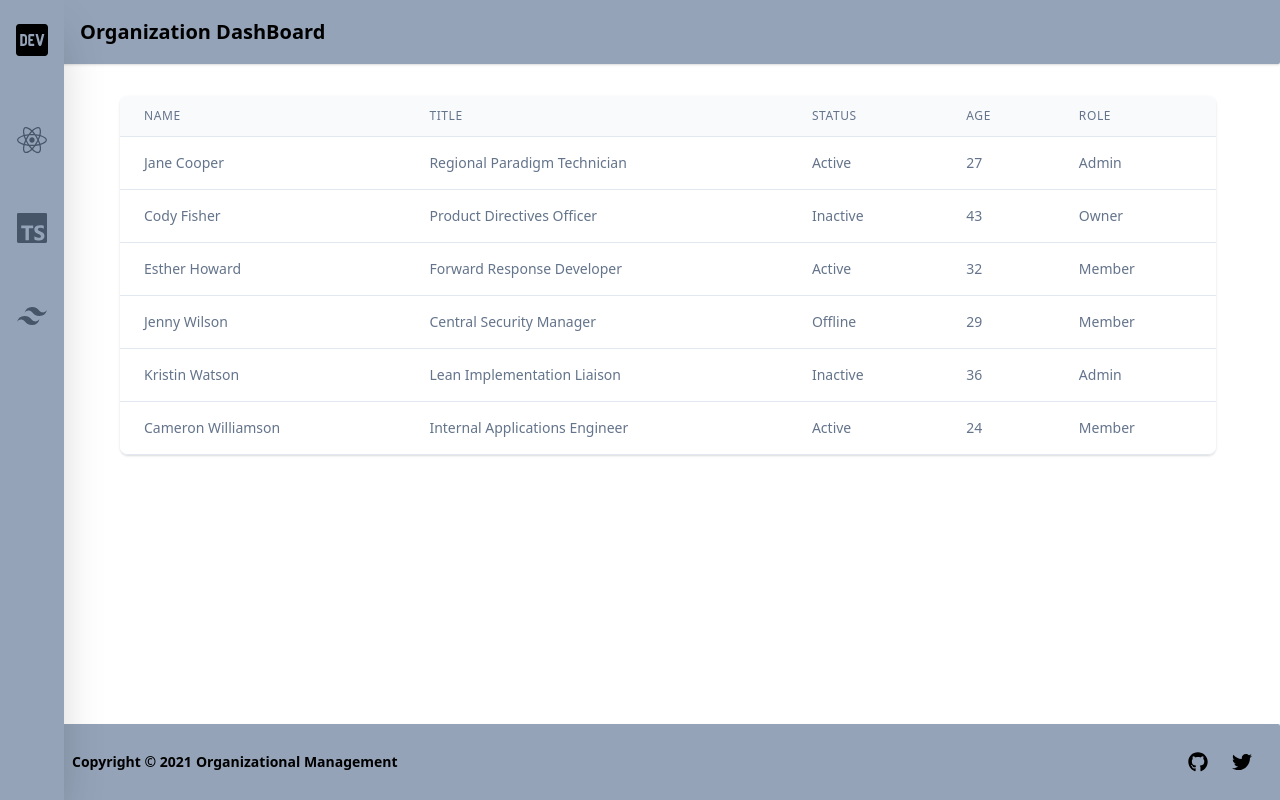
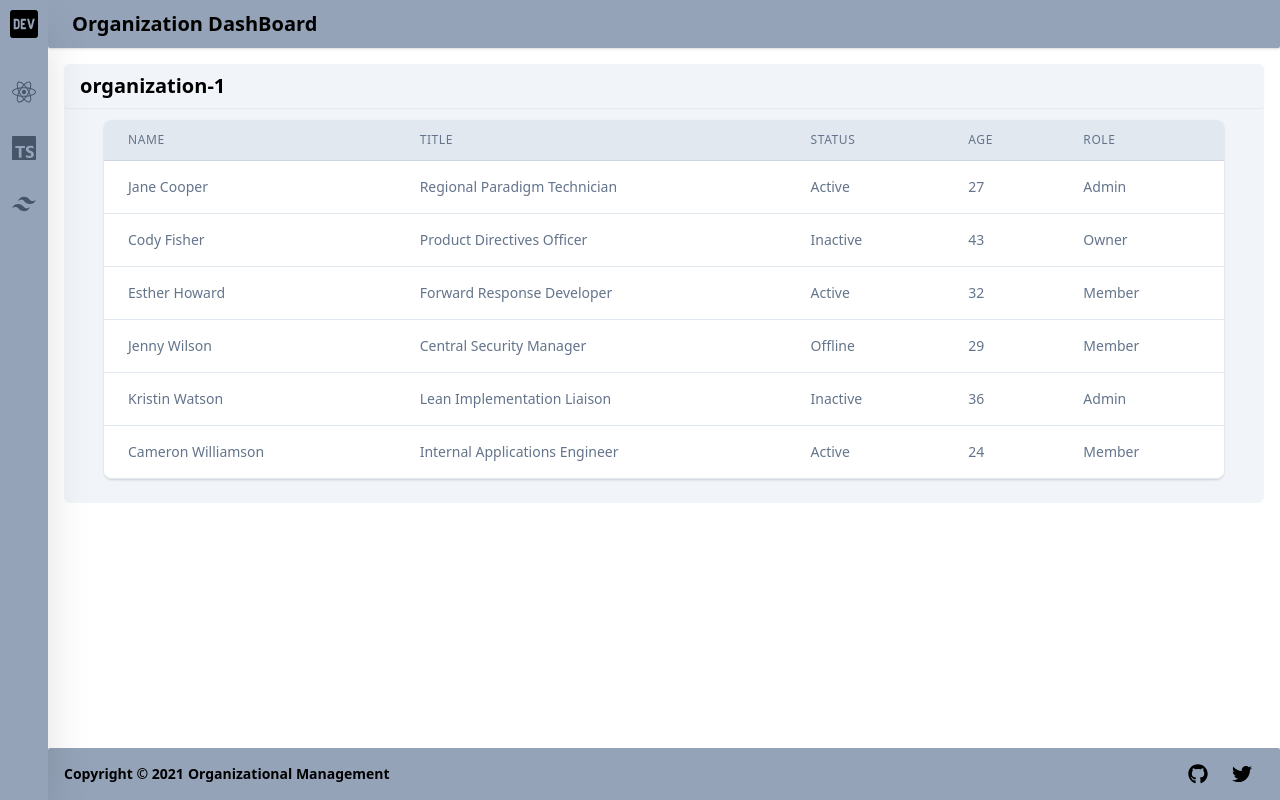
Before and after one commit to youkoucoding/organizational-management, a React (Create React App) app: page / in a window 1280 px wide. Built offline with nearby package versions, Linux system fonts and the light colour scheme.

Commit message:
feat: put table into organization-card

```diff
--- a/src/assets/index.css
+++ b/src/assets/index.css
@@ -4,9 +4,9 @@
 
 @layer components {
   .sidebar-icon {
-    @apply relative flex items-center justify-center h-16 w-16 mx-auto m-3 text-gray-600 cursor-pointer scale-100 hover:text-gray-800 hover:scale-125 transition-all duration-300;
+    @apply relative flex items-center justify-center h-8 w-8 mx-auto m-3 text-gray-600 cursor-pointer scale-100 hover:text-gray-800 hover:scale-125 transition-all duration-300;
   }
   .sidebar-tip {
-    @apply absolute w-auto m-2 p-2 min-w-max left-36 rounded-md shadow-md text-white bg-gray-700 font-bold;
+    @apply absolute m-1 p-2 min-w-max rounded-md shadow-md bg-gray-700;
   }
 }
--- a/src/components/cards/Card.tsx
+++ b/src/components/cards/Card.tsx
@@ -4,7 +4,7 @@ import { CardTitle } from "components/cards/CardTitle";
 
 export const Card: React.FC = ({ children }) => {
   return (
-    <div>
+    <div className="m-4 bg-gray-100 rounded-md">
       <CardTitle title={"organization-1"} />
       <div className="">{children}</div>
     </div>
--- a/src/components/footer/Footer.tsx
+++ b/src/components/footer/Footer.tsx
@@ -3,7 +3,7 @@ import { FaGithub, FaTwitter } from "react-icons/fa";
 
 export const Footer = () => {
   return (
-    <footer className="sticky bg-gray-400 shadow-lg dark:bg-dark-700 bottom-0 block py-6 rounded-t-sm">
+    <footer className="sticky bg-gray-400 shadow-lg dark:bg-dark-700 bottom-0 block py-3 rounded-t-sm">
       <div className="container mx-auto">
         <div className="flex flex-wrap items-center md:justify-between justify-center">
           <div className="w-full md:w-4/12 px-4">
--- a/src/components/header/Header.tsx
+++ b/src/components/header/Header.tsx
@@ -8,7 +8,7 @@ export const Header: React.FC = () => {
           Organization DashBoard
         </div>
         <div className="md:flex hidden flex-row items-center lg:ml-auto mr-3">
-          <div className="relative flex w-full flex-wrap items-stretch h-12" />
+          <div className="relative flex w-full flex-wrap items-stretch h-8" />
         </div>
       </div>
     </nav>
--- a/src/components/sidebar/SideBar.tsx
+++ b/src/components/sidebar/SideBar.tsx
@@ -4,17 +4,17 @@ import { SiTypescript, SiTailwindcss } from "react-icons/si";
 
 export const SideBar = () => {
   return (
-    <aside className="md:left-0 md:block md:fixed md:top-0 md:bottom-0 md:overflow-y-auto shadow-2xl flex flex-col items-center justify-between w-16 z-40 bg-gray-400">
+    <aside className="md:left-0 md:block md:fixed md:top-0 md:bottom-0 md:overflow-y-auto shadow-2xl flex flex-col items-center justify-between w-12 z-40 bg-gray-400">
       <div className="md:flex-col md:items-stretch md:min-h-full px-0 flex items-center justify-center w-full mx-auto">
         {/* LOGO */}
-        <a className="flex item-center justify-center md:p-4">
-          <FaDev size={48} />
+        <a className="flex item-center justify-center py-2">
+          <FaDev size={32} />
         </a>
         {/* Decorative Buttons */}
         <div className="md:flex md:flex-col md:items-stretch md:relative md:mt-4 md:shadow-none shadow absolute top-0 left-0 right-0 z-40 overflow-y-auto overflow-x-hidden h-auto items-center flex-1 rounded">
-          <SideIcon icon={<FaReact size={30} />} />
-          <SideIcon icon={<SiTypescript size={30} />} />
-          <SideIcon icon={<SiTailwindcss size={30} />} />
+          <SideIcon icon={<FaReact size={24} />} />
+          <SideIcon icon={<SiTypescript size={24} />} />
+          <SideIcon icon={<SiTailwindcss size={24} />} />
         </div>
       </div>
     </aside>
@@ -26,5 +26,5 @@ interface SideIconProps {
 }
 
 const SideIcon = ({ icon }: SideIconProps) => (
-  <div className="sidebar-icon group">{icon}</div>
+  <div className="sidebar-icon">{icon}</div>
 );
--- a/src/components/table/Table.tsx
+++ b/src/components/table/Table.tsx
@@ -27,15 +27,15 @@ export const Table: React.FC<TableProps> = ({ columns, data }) => {
     });
 
   return (
-    <div className="mt-4 flex flex-col">
-      <div className="my-2 overflow-x-auto -mx-4 sm:mx-6 lg:mx-8">
+    <div className="flex flex-col">
+      <div className="my-1 mb-4 overflow-x-auto -mx-4 sm:mx-6 lg:mx-2">
         <div className="py-2 align-middle inline-block min-w-full sm:px-6 lg:px-8">
           <div className="shadow overflow-hidden border-b border-gray-200 sm:rounded-lg">
             <table
               {...getTableProps()}
-              className="min-w-full divide-y divide-gray-200"
+              className="min-w-full divide-y divide-gray-300"
             >
-              <thead className="bg-gray-50">
+              <thead className="bg-gray-200">
                 {headerGroups.map((headerGroup) => (
                   <tr {...headerGroup.getHeaderGroupProps()}>
                     {headerGroup.headers.map((column) => (
--- a/src/container/layout/Layout.tsx
+++ b/src/container/layout/Layout.tsx
@@ -7,7 +7,7 @@ export const Layout: React.FC = ({ children }) => {
   return (
     <>
       <SideBar />
-      <div className="md:ml-14 bg-light-500 dark:bg-dark-500 h-screen overflow-auto">
+      <div className="md:ml-12 bg-light-500 dark:bg-dark-500 h-screen overflow-auto">
         <Header />
         <div className="w-full min-h-full space-y-4">{children}</div>
         <Footer />
--- a/src/container/main/Main.tsx
+++ b/src/container/main/Main.tsx
@@ -1,5 +1,6 @@
 import * as React from "react";
 
+import { Card } from "components";
 import { Table } from "components";
 
 const getData = () => {
@@ -91,5 +92,9 @@ export const Main: React.FC = () => {
 
   const data = React.useMemo(() => getData(), []);
 
-  return <Table columns={columns} data={data} />;
+  return (
+    <Card>
+      <Table columns={columns} data={data} />
+    </Card>
+  );
 };
```
